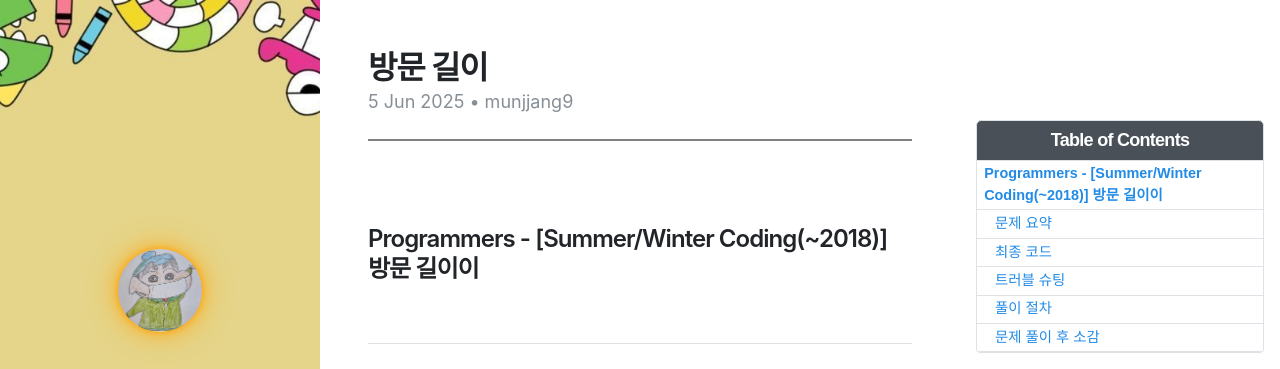
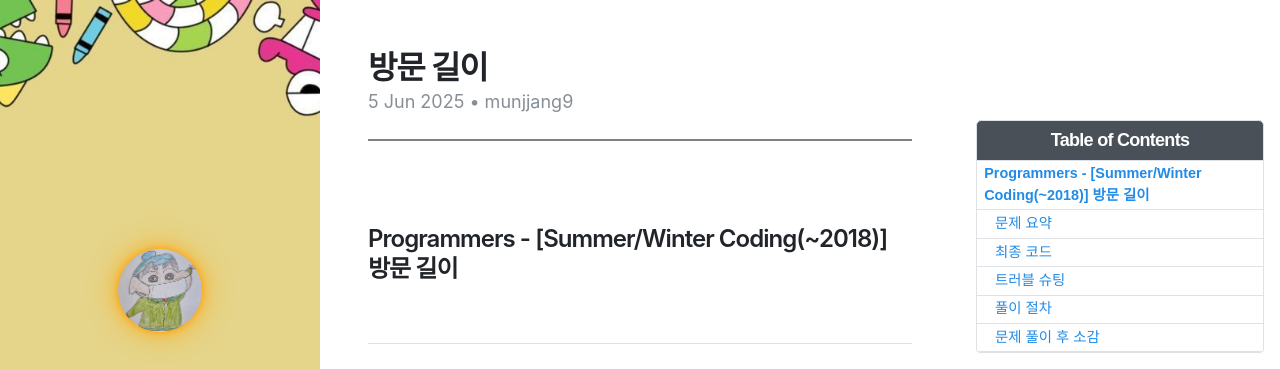
Before and after one commit to munjjang9/munjjang9.github.io, a Jekyll site: the page built from _posts/2025-06-05-CT-49994.md, in a window 1280 px wide and 900 px high. Shown: the top 369 px of the window. Built offline with Jekyll 4.4.1, drawn with Linux system fonts in a browser that asks for light colours; nearby versions of some CDN libraries; comment, search, counter and statistics services are not loaded.

Commit message:
Error Fix

```diff
--- a/_posts/2025-06-05-CT-49994.md
+++ b/_posts/2025-06-05-CT-49994.md
@@ -10,7 +10,7 @@
 
 <br>
 
-## Programmers - [Summer/Winter Coding(~2018)] 방문 길이이
+## Programmers - [Summer/Winter Coding(~2018)] 방문 길이
 
 <br>
 
```
